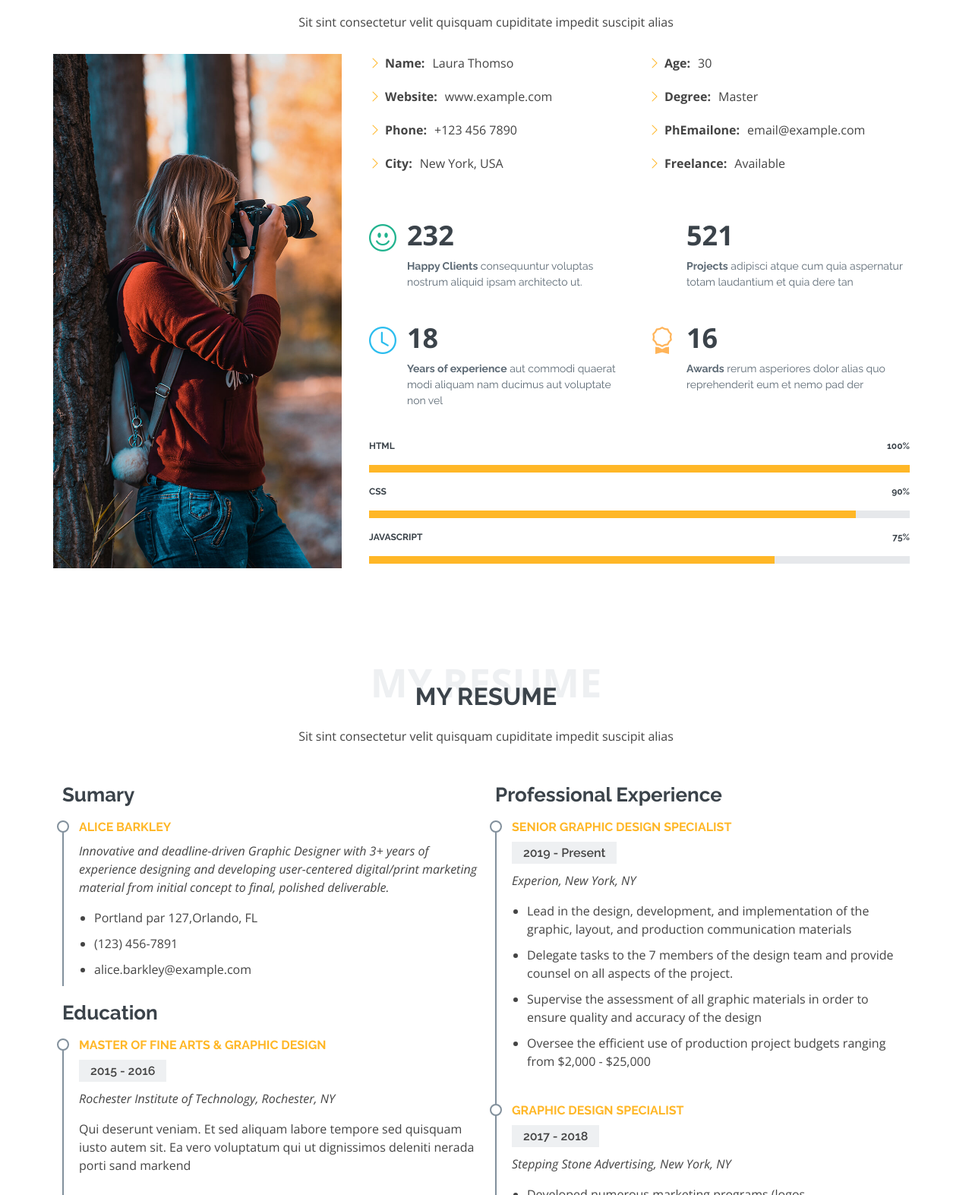
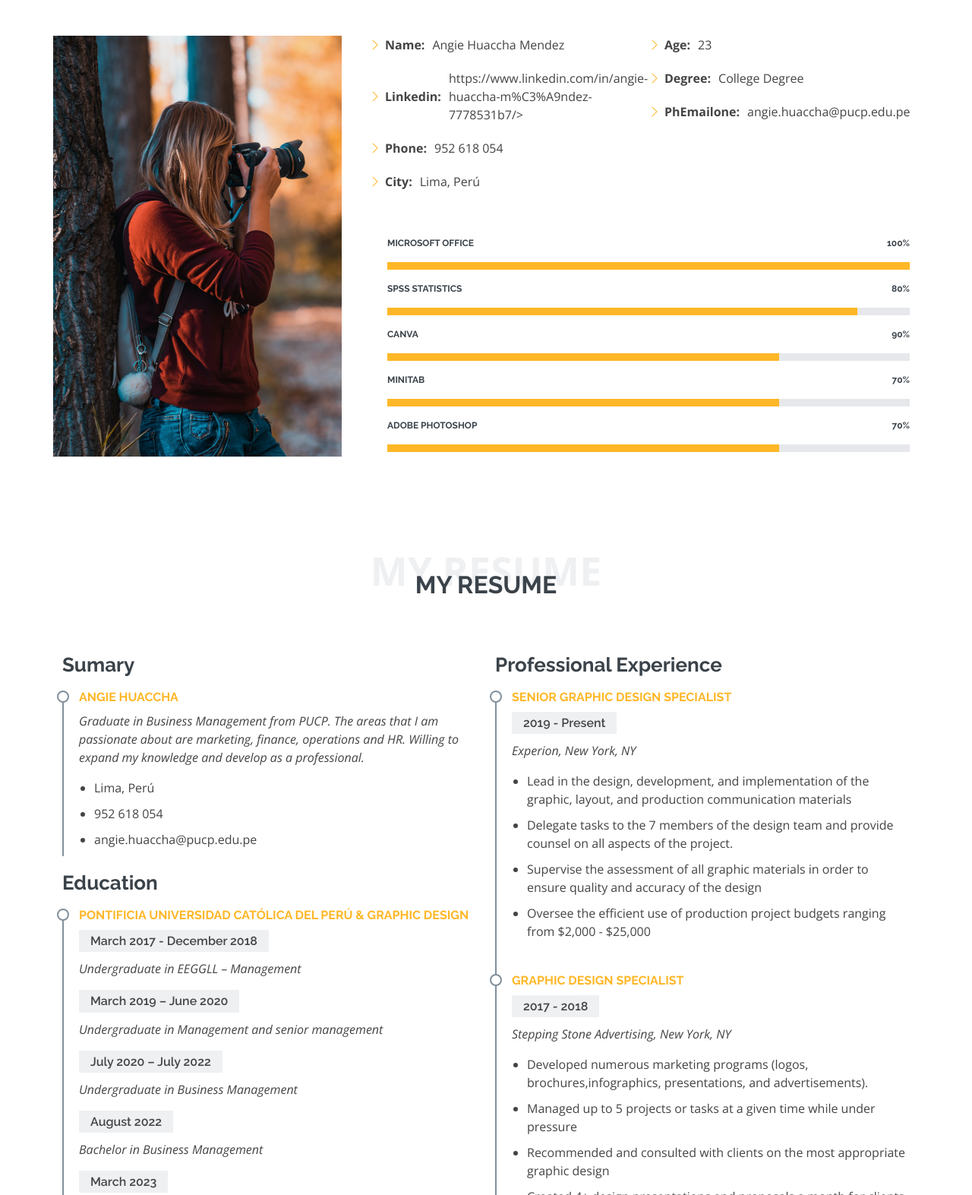
Before and after one commit to AngieHuaccha/CV_Angie_Huaccha_Mendez, a plain HTML site: page index.html in a window 1280 px wide. Shown: the part 931-2504 px from the top of the page at 76% size. Drawn offline with nearby package versions, Linux system fonts and the light colour scheme.

Commit message:
Update index.html

```diff
--- a/index.html
+++ b/index.html
@@ -74,8 +74,8 @@
   <!-- ======= Hero Section ======= -->
   <section id="hero">
     <div class="hero-container">
-      <h1>Laura Thomson</h1>
-      <h2>I'm a Professional Photographer In New York City</h2>
+      <h1>Angie Huaccha</h1>
+      <h2>I have a degree in business management from the Pontificia Universidad Catolica del Perú</h2>
       <a href="#about" class="btn-scroll scrollto" title="Scroll Down"><i class="bx bx-chevron-down"></i></a>
     </div>
   </section><!-- End Hero -->
@@ -89,7 +89,7 @@
         <div class="section-title">
           <span>About Me</span>
           <h2>About Me</h2>
-          <p>Sit sint consectetur velit quisquam cupiditate impedit suscipit alias</p>
+          <p></p>
         </div>
 
         <div class="row">
@@ -99,78 +99,56 @@
               <div class="row">
                 <div class="col-lg-6">
                   <ul>
-                    <li><i class="bi bi-chevron-right"></i> <strong>Name:</strong> <span>Laura Thomso</span></li>
-                    <li><i class="bi bi-chevron-right"></i> <strong>Website:</strong> <span>www.example.com</span></li>
-                    <li><i class="bi bi-chevron-right"></i> <strong>Phone:</strong> <span>+123 456 7890</span></li>
-                    <li><i class="bi bi-chevron-right"></i> <strong>City:</strong> <span>New York, USA</span></li>
+                    <li><i class="bi bi-chevron-right"></i> <strong>Name:</strong> <span>Angie Huaccha Mendez</span></li>
+                    <li><i class="bi bi-chevron-right"></i> <strong>Linkedin:</strong> <span>https://www.linkedin.com/in/angie-huaccha-m%C3%A9ndez-7778531b7/>
+                    <li><i class="bi bi-chevron-right"></i> <strong>Phone:</strong> <span>952 618 054</span></li>
+                    <li><i class="bi bi-chevron-right"></i> <strong>City:</strong> <span>Lima, Perú</span></li>
                   </ul>
                 </div>
                 <div class="col-lg-6">
                   <ul>
-                    <li><i class="bi bi-chevron-right"></i> <strong>Age:</strong> <span>30</span></li>
-                    <li><i class="bi bi-chevron-right"></i> <strong>Degree:</strong> <span>Master</span></li>
-                    <li><i class="bi bi-chevron-right"></i> <strong>PhEmailone:</strong> <span>email@example.com</span></li>
-                    <li><i class="bi bi-chevron-right"></i> <strong>Freelance:</strong> <span>Available</span></li>
-                  </ul>
-                </div>
-              </div>
-              <div class="row mt-n4">
-                <div class="col-md-6 mt-5 d-md-flex align-items-md-stretch">
-                  <div class="count-box">
-                    <i class="bi bi-emoji-smile" style="color: #20b38e;"></i>
-                    <span data-purecounter-start="0" data-purecounter-end="232" data-purecounter-duration="1" class="purecounter"></span>
-                    <p><strong>Happy Clients</strong> consequuntur voluptas nostrum aliquid ipsam architecto ut.</p>
-                  </div>
-                </div>
+                    <li><i class="bi bi-chevron-right"></i> <strong>Age:</strong> <span>23</span></li>
+                    <li><i class="bi bi-chevron-right"></i> <strong>Degree:</strong> <span>College Degree</span></li>
+                    <li><i class="bi bi-chevron-right"></i> <strong>PhEmailone:</strong> <span>angie.huaccha@pucp.edu.pe</span></li>
 
-                <div class="col-md-6 mt-5 d-md-flex align-items-md-stretch">
-                  <div class="count-box">
-                    <i class="bi bi-journal-richtextr" style="color: #8a1ac2;"></i>
-                    <span data-purecounter-start="0" data-purecounter-end="521" data-purecounter-duration="1" class="purecounter"></span>
-                    <p><strong>Projects</strong> adipisci atque cum quia aspernatur totam laudantium et quia dere tan</p>
-                  </div>
-                </div>
-
-                <div class="col-md-6 mt-5 d-md-flex align-items-md-stretch">
-                  <div class="count-box">
-                    <i class="bi bi-clock" style="color: #2cbdee;"></i>
-                    <span data-purecounter-start="0" data-purecounter-end="18" data-purecounter-duration="1" class="purecounter"></span>
-                    <p><strong>Years of experience</strong> aut commodi quaerat modi aliquam nam ducimus aut voluptate non vel</p>
-                  </div>
-                </div>
-
-                <div class="col-md-6 mt-5 d-md-flex align-items-md-stretch">
-                  <div class="count-box">
-                    <i class="bi bi-award" style="color: #ffb459;"></i>
-                    <span data-purecounter-start="0" data-purecounter-end="16" data-purecounter-duration="1" class="purecounter"></span>
-                    <p><strong>Awards</strong> rerum asperiores dolor alias quo reprehenderit eum et nemo pad der</p>
-                  </div>
-                </div>
               </div>
             </div><!-- End .content-->
 
             <div class="skills-content ps-lg-4">
               <div class="progress">
-                <span class="skill">HTML <i class="val">100%</i></span>
+                <span class="skill">Microsoft Office <i class="val">100%</i></span>
                 <div class="progress-bar-wrap">
                   <div class="progress-bar" role="progressbar" aria-valuenow="100" aria-valuemin="0" aria-valuemax="100"></div>
                 </div>
               </div>
 
               <div class="progress">
-                <span class="skill">CSS <i class="val">90%</i></span>
+                <span class="skill">SPSS Statistics <i class="val">80%</i></span>
                 <div class="progress-bar-wrap">
                   <div class="progress-bar" role="progressbar" aria-valuenow="90" aria-valuemin="0" aria-valuemax="100"></div>
                 </div>
               </div>
 
               <div class="progress">
-                <span class="skill">JavaScript <i class="val">75%</i></span>
+                <span class="skill">CANVA<i class="val">90%</i></span>
                 <div class="progress-bar-wrap">
                   <div class="progress-bar" role="progressbar" aria-valuenow="75" aria-valuemin="0" aria-valuemax="100"></div>
                 </div>
               </div>
-            </div>
+
+              <div class="progress">
+                <span class="skill">Minitab<i class="val">70%</i></span>
+                <div class="progress-bar-wrap">
+                  <div class="progress-bar" role="progressbar" aria-valuenow="75" aria-valuemin="0" aria-valuemax="100"></div>
+                </div>
+              </div>
+
+              <div class="progress">
+                <span class="skill">Adobe Photoshop<i class="val">70%</i></span>
+                <div class="progress-bar-wrap">
+                  <div class="progress-bar" role="progressbar" aria-valuenow="75" aria-valuemin="0" aria-valuemax="100"></div>
+                </div>
+              </div>
 
           </div>
         </div>
@@ -185,30 +163,42 @@
         <div class="section-title">
           <span>My Resume</span>
           <h2>My Resume</h2>
-          <p>Sit sint consectetur velit quisquam cupiditate impedit suscipit alias</p>
+
         </div>
 
         <div class="row">
           <div class="col-lg-6">
             <h3 class="resume-title">Sumary</h3>
             <div class="resume-item pb-0">
-              <h4>Alice Barkley</h4>
-              <p><em>Innovative and deadline-driven Graphic Designer with 3+ years of experience designing and developing user-centered digital/print marketing material from initial concept to final, polished deliverable.</em></p>
+              <h4>Angie Huaccha</h4>
+              <p><em>Graduate in Business Management from PUCP. The areas that I am passionate about are marketing, finance, operations and HR. Willing to expand my knowledge and develop as a professional.</em></p>
               <p>
               <ul>
-                <li>Portland par 127,Orlando, FL</li>
-                <li>(123) 456-7891</li>
-                <li>alice.barkley@example.com</li>
+                <li>Lima, Perú</li>
+                <li>952 618 054</li>
+                <li>angie.huaccha@pucp.edu.pe</li>
               </ul>
               </p>
             </div>
 
             <h3 class="resume-title">Education</h3>
             <div class="resume-item">
-              <h4>Master of Fine Arts &amp; Graphic Design</h4>
-              <h5>2015 - 2016</h5>
-              <p><em>Rochester Institute of Technology, Rochester, NY</em></p>
-              <p>Qui deserunt veniam. Et sed aliquam labore tempore sed quisquam iusto autem sit. Ea vero voluptatum qui ut dignissimos deleniti nerada porti sand markend</p>
+              <h4>PONTIFICIA UNIVERSIDAD CATÓLICA DEL PERÚ &amp; Graphic Design</h4>
+              <h5>March 2017 - December 2018</h5>
+              <p><em>Undergraduate in EEGGLL – Management</em></p>
+
+               <h5>March 2019 – June 2020</h5>
+              <p><em>Undergraduate in Management and senior management</em></p>
+
+              <h5>July 2020 – July 2022</h5>
+              <p><em>Undergraduate in Business Management</em></p>
+
+              <h5>August 2022</h5>
+              <p><em>Bachelor in Business Management</em></p>
+
+              <h5>March 2023</h5>
+              <p><em>Graduate in Business Management</em></p>
+
             </div>
             <div class="resume-item">
               <h4>Bachelor of Fine Arts &amp; Graphic Design</h4>
```
